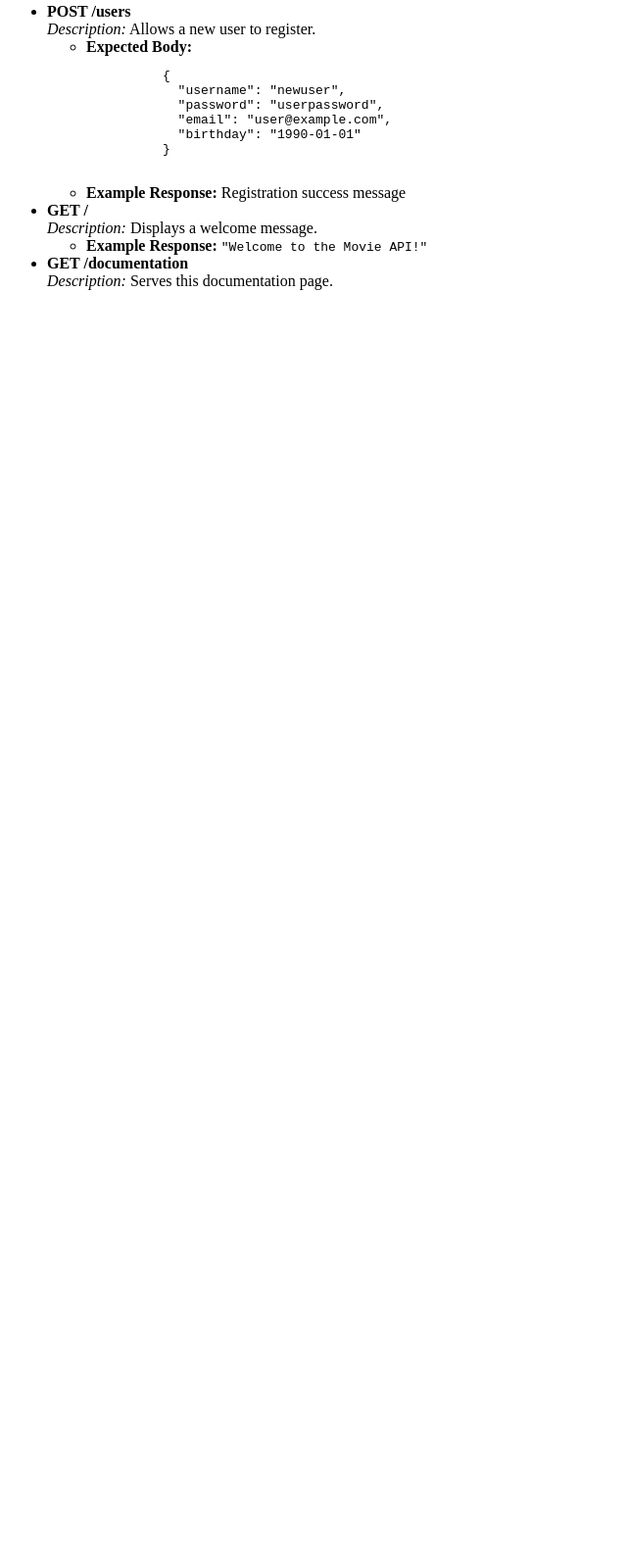
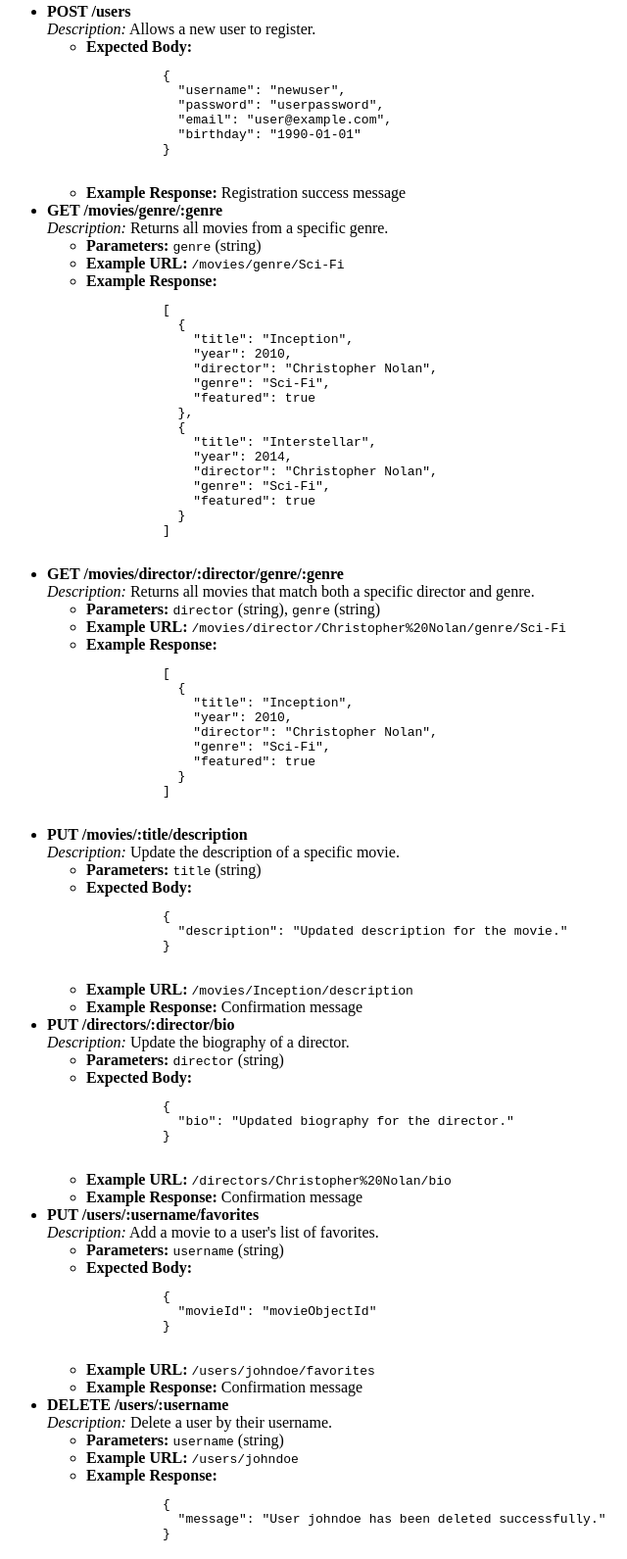
Before and after one commit to barendgabriel/movie_api, a website: page public/documentation.html in a window 1280 px wide. Shown: the part 733-2324 px from the top of the page at 98% size, without its empty margins (0-640 px from the left). Before the commit the page ends 1045 px from the top, so only its background shows below. Drawn offline with Linux system fonts and the light colour scheme.

Commit message:
Updated documentation.html with Additional Endpoints

```diff
--- a/public/documentation.html
+++ b/public/documentation.html
@@ -15,6 +15,7 @@
 
     <h2>Endpoints</h2>
     <ul>
+      <!-- Existing Endpoints -->
       <li>
         <strong>GET /movies</strong><br />
         <em>Description:</em> Returns a JSON array with a list of movies.
@@ -79,6 +80,139 @@
         </ul>
       </li>
 
+      <!-- New Endpoints for "READ" Queries -->
+      <li>
+        <strong>GET /movies/genre/:genre</strong><br />
+        <em>Description:</em> Returns all movies from a specific genre.
+        <ul>
+          <li><strong>Parameters:</strong> <code>genre</code> (string)</li>
+          <li>
+            <strong>Example URL:</strong> <code>/movies/genre/Sci-Fi</code>
+          </li>
+          <li><strong>Example Response:</strong></li>
+          <pre>
+          [
+            {
+              "title": "Inception",
+              "year": 2010,
+              "director": "Christopher Nolan",
+              "genre": "Sci-Fi",
+              "featured": true
+            },
+            {
+              "title": "Interstellar",
+              "year": 2014,
+              "director": "Christopher Nolan",
+              "genre": "Sci-Fi",
+              "featured": true
+            }
+          ]
+          </pre>
+        </ul>
+      </li>
+
+      <li>
+        <strong>GET /movies/director/:director/genre/:genre</strong><br />
+        <em>Description:</em> Returns all movies that match both a specific
+        director and genre.
+        <ul>
+          <li>
+            <strong>Parameters:</strong> <code>director</code> (string),
+            <code>genre</code> (string)
+          </li>
+          <li>
+            <strong>Example URL:</strong>
+            <code>/movies/director/Christopher%20Nolan/genre/Sci-Fi</code>
+          </li>
+          <li><strong>Example Response:</strong></li>
+          <pre>
+          [
+            {
+              "title": "Inception",
+              "year": 2010,
+              "director": "Christopher Nolan",
+              "genre": "Sci-Fi",
+              "featured": true
+            }
+          ]
+          </pre>
+        </ul>
+      </li>
+
+      <!-- New Endpoints for "UPDATE" Queries -->
+      <li>
+        <strong>PUT /movies/:title/description</strong><br />
+        <em>Description:</em> Update the description of a specific movie.
+        <ul>
+          <li><strong>Parameters:</strong> <code>title</code> (string)</li>
+          <li><strong>Expected Body:</strong></li>
+          <pre>
+          {
+            "description": "Updated description for the movie."
+          }
+          </pre>
+          <li>
+            <strong>Example URL:</strong>
+            <code>/movies/Inception/description</code>
+          </li>
+          <li><strong>Example Response:</strong> Confirmation message</li>
+        </ul>
+      </li>
+
+      <li>
+        <strong>PUT /directors/:director/bio</strong><br />
+        <em>Description:</em> Update the biography of a director.
+        <ul>
+          <li><strong>Parameters:</strong> <code>director</code> (string)</li>
+          <li><strong>Expected Body:</strong></li>
+          <pre>
+          {
+            "bio": "Updated biography for the director."
+          }
+          </pre>
+          <li>
+            <strong>Example URL:</strong>
+            <code>/directors/Christopher%20Nolan/bio</code>
+          </li>
+          <li><strong>Example Response:</strong> Confirmation message</li>
+        </ul>
+      </li>
+
+      <li>
+        <strong>PUT /users/:username/favorites</strong><br />
+        <em>Description:</em> Add a movie to a user's list of favorites.
+        <ul>
+          <li><strong>Parameters:</strong> <code>username</code> (string)</li>
+          <li><strong>Expected Body:</strong></li>
+          <pre>
+          {
+            "movieId": "movieObjectId"
+          }
+          </pre>
+          <li>
+            <strong>Example URL:</strong> <code>/users/johndoe/favorites</code>
+          </li>
+          <li><strong>Example Response:</strong> Confirmation message</li>
+        </ul>
+      </li>
+
+      <!-- New Endpoint for "DELETE" Queries -->
+      <li>
+        <strong>DELETE /users/:username</strong><br />
+        <em>Description:</em> Delete a user by their username.
+        <ul>
+          <li><strong>Parameters:</strong> <code>username</code> (string)</li>
+          <li><strong>Example URL:</strong> <code>/users/johndoe</code></li>
+          <li><strong>Example Response:</strong></li>
+          <pre>
+          {
+            "message": "User johndoe has been deleted successfully."
+          }
+          </pre>
+        </ul>
+      </li>
+
+      <!-- Existing Endpoints -->
       <li>
         <strong>GET /</strong><br />
         <em>Description:</em> Displays a welcome message.
```
